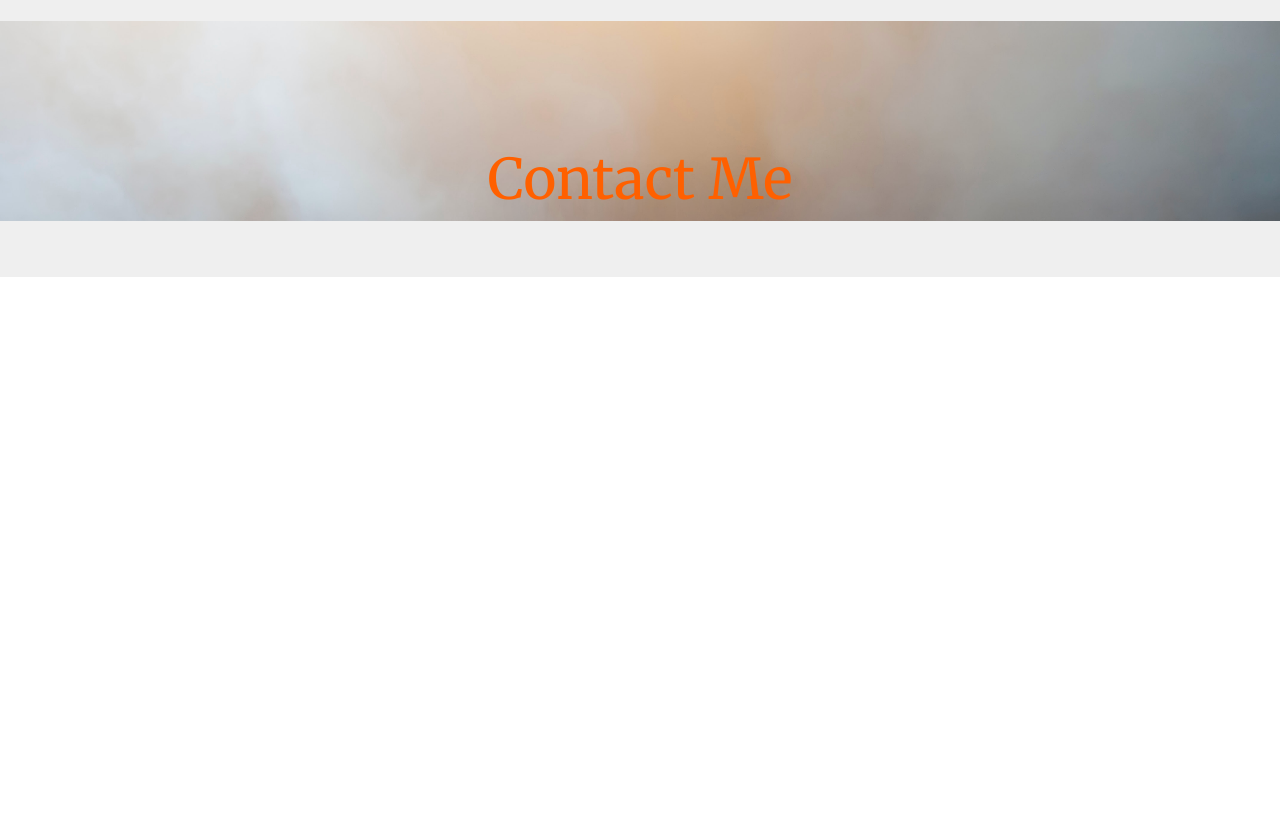
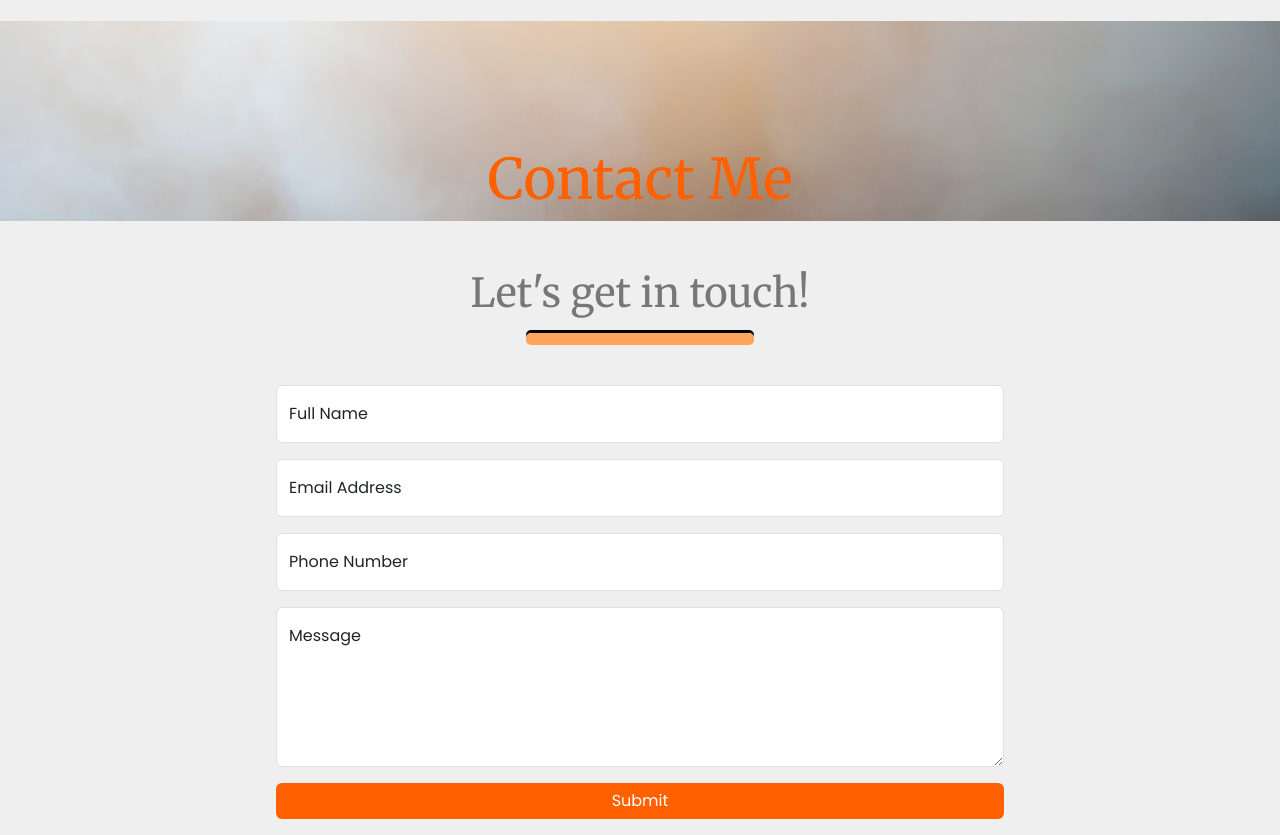
Before and after one commit to nischalsikhrakar/portfolio-website, a plain HTML site: page index.html in a window 1280 px wide. Shown: the part 4440-5275 px from the top of the page. Before the commit the page ends 4717 px from the top, so only its background shows below. Drawn offline with nearby package versions, Linux system fonts and the light colour scheme.

Commit message:
added contact me form

```diff
--- a/index.html
+++ b/index.html
@@ -91,8 +91,8 @@
                           Frontend Web Developer 👩‍💻 Gamer 🎮 Coffee Enthusiast
                           ☕
                         </p>
-                        <p class="text-caption"></p>
-                        <p class="text-caption"></p>
+                        <!-- <p class="text-caption"></p>
+                        <p class="text-caption"></p> -->
                       </div>
                     </div>
                   </div>
@@ -115,7 +115,7 @@
                   class="d-flex flex-column justify-content-center align-items-center text-center"
                 >
                   <img
-                    src="/assets/images/profile.jpg"
+                    src="assets/images/profile.jpg"
                     alt="profile avatar"
                     class="profile-circle"
                   />
@@ -527,7 +527,62 @@
         </div>
         <div class="container mt-5">
           <div class="row">
-            <h2 class=""></h2>
+            <h2 class="text-title text-shadow text-center mb-3">
+              Let's get in touch!
+            </h2>
+            <hr class="horizontol-rule mb-4" />
+          </div>
+          <div class="row justify-content-center">
+            <div class="col-lg-8 p-3">
+              <form id="contactForm">
+                <div class="form-floating mb-3">
+                  <input
+                    type="text"
+                    class="form-control"
+                    id="floatingName"
+                    placeholder="John Doe"
+                  />
+                  <label for="floatingName">Full Name</label>
+                </div>
+                <div class="form-floating mb-3">
+                  <input
+                    type="email"
+                    class="form-control"
+                    id="floatingEmail"
+                    placeholder="name@example.com"
+                  />
+                  <label for="floatingEmail">Email Address</label>
+                </div>
+                <div class="form-floating mb-3">
+                  <input
+                    type="tel"
+                    class="form-control"
+                    id="floatingPhone"
+                    placeholder="123 456-7890"
+                  />
+                  <label for="floatingPhone">Phone Number</label>
+                </div>
+                <div class="form-floating mb-3">
+                  <textarea
+                    type="text"
+                    class="form-control"
+                    id="floatingMessage"
+                    placeholder="Enter your message here"
+                    style="height: 10rem"
+                  ></textarea>
+                  <label for="floatingMessage">Message</label>
+                </div>
+                <div class="d-grid">
+                  <button
+                    id="submitButton"
+                    class="btn btn-primary btn-xl"
+                    type="submit"
+                  >
+                    Submit
+                  </button>
+                </div>
+              </form>
+            </div>
           </div>
         </div>
       </section>
--- a/styles/style.css
+++ b/styles/style.css
@@ -228,37 +228,14 @@ body {
   /* bottom: 50%; */
 }
 
-/* portfolio-item > portfolio-caption > portfolio-caption-content > project-name */
-
-/* .portfolio .portfolio-item {
-  cursor: pointer;
-  position: relative;
-  display: block;
-  max-width: 25rem;
-  border-radius: 0.5rem;
-  overflow: hidden;
+.btn-primary {
+  background-color: var(--main-color);
+  border: 0;
 }
 
-.portfolio .portfolio-item .portfolio-item-caption {
-  position: absolute;
-  top: 0;
-  left: 0;
-  transition: all 0.2s ease-in-out;
-  opacity: 0;
+.btn-primary:hover {
   background-color: var(--secondary-color);
 }
-
-.portfolio
-  .portfolio-item
-  .portfolio-item-caption
-  .portfolio-item-caption-content {
-  font-size: 1.5rem;
-}
-
-.img-fluid {
-  max-width: 100%;
-  height: auto;
-} */
 
 @media (min-width: 440px) {
   .card-height {
```
